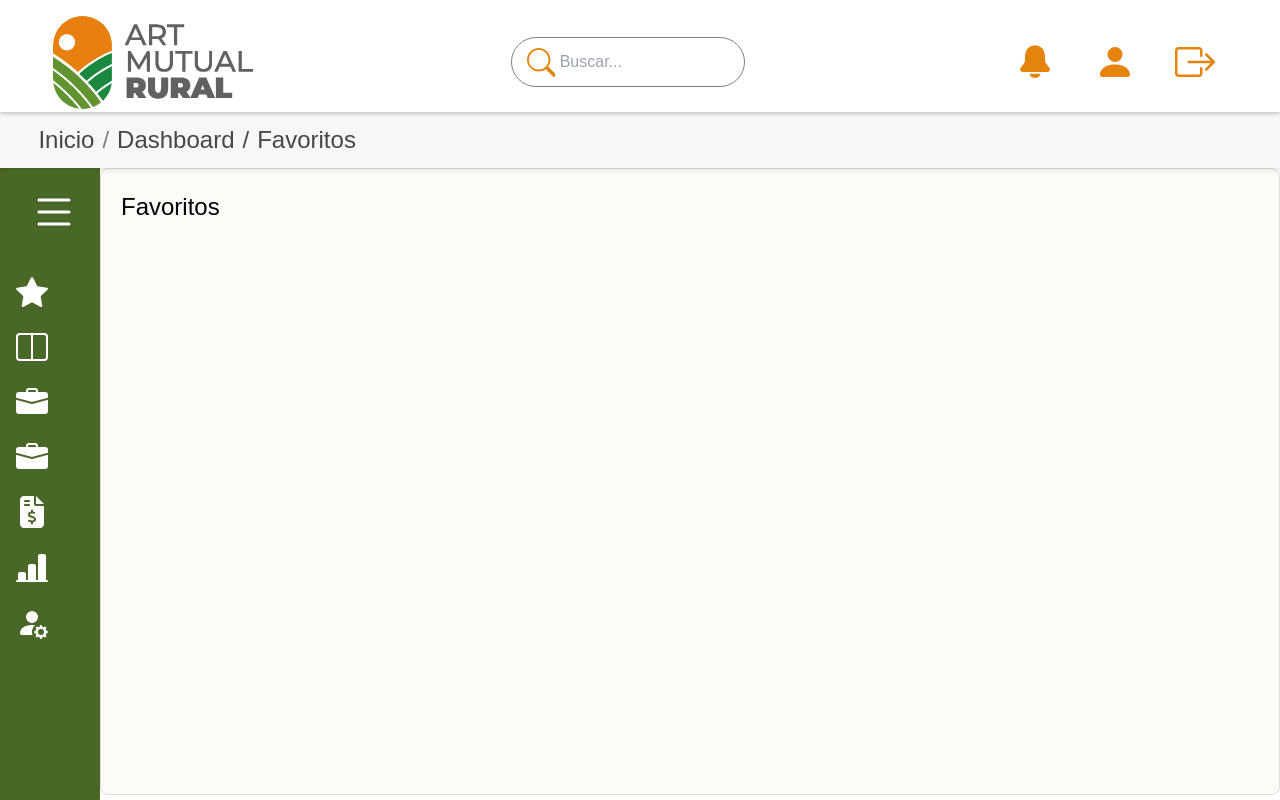
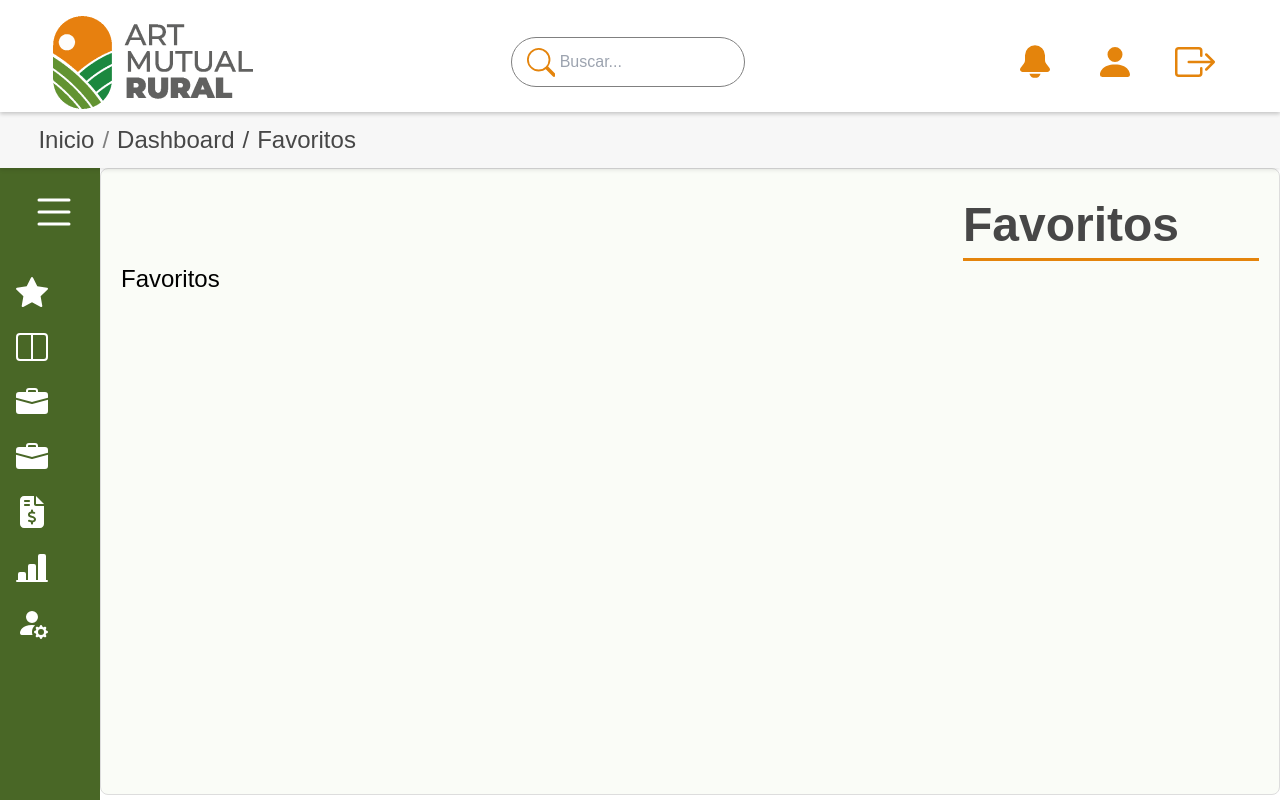
Before and after one commit to Intersistemas/ART_GestionIntegral, a Next.js app: page /dashboard/favoritos in a window 1280 px wide. Built offline with nearby package versions, Linux system fonts and the light colour scheme; no server answers; sample sign-in values are in the browser's storage.

Commit message:
ajustes css cabecera de cada page (#6)
Co-authored-by: Alexis <prietoalexis99@gmail.com>

```diff
--- a/src/app/dashboard/ClientLayoutWrapper.module.css
+++ b/src/app/dashboard/ClientLayoutWrapper.module.css
@@ -10,7 +10,7 @@
   background-color: var(--grisClaro);
   z-index: 11;
   box-shadow: 0 2px 4px rgba(0, 0, 0, 0.1);
-  margin-top: var(--navbar-height); /* Usa la variable */
+  margin-top: var(--navbar-height);
 }
 
 .contentWrapper {
@@ -23,11 +23,62 @@
   background-color: #fafcf7;
   border: 1px solid #ddd;
   border-radius: 8px;
-  /* margin: 1% 1%; */
+  display: flex;
+  flex-direction: column;
   flex-grow: 1;
   height: calc(100vh - var(--navbar-height) - var(--breadcrumbs-height) - (var(--main-content-margin)));
   overflow-y: auto;
   width: 90vw;
+}
+
+/* Estilos para el título de la página */
+.pageTitleContainer{
+  display: flex;
+}
+
+.pageTitle {
+  padding-right: 5rem;
+  font-size: 3rem;
+  font-weight: 700;
+  color: var(--grisOscuro);
+  text-transform: capitalize;
+  position: relative;
+  overflow: hidden;
+  /* Posición inicial para la animación de entrada */
+  transform: translateY(-100%);
+  opacity: 0;
+  /* Animación de entrada */
+  animation: slideIn 0.8s ease-out forwards;
+  /* Mueve el h1 a la derecha */
+  margin-left: auto;
+}
+
+/* Pseudo-elemento para el subrayado */
+.pageTitle::after {
+  content: '';
+  position: absolute;
+  bottom: 0px; /* Se ajusta para que la línea aparezca visiblemente debajo */
+  right: 0;
+  width: 0;
+  height: 3px;
+  background-color: var(--naranja);
+  /* La animación se retrasa para aparecer después del título */
+  animation: drawLine 0.3s ease-out 0.7s forwards;
+}
+
+/* Definición de la animación para el título */
+@keyframes slideIn {
+  to {
+    transform: translateY(0);
+    opacity: 1;
+  }
+}
+
+/* Definición de la animación para el subrayado */
+@keyframes drawLine {
+  to {
+    width: 100%;
+  }
 }
 
 .loadingContainer {
--- a/src/app/dashboard/ClientLayoutWrapper.tsx
+++ b/src/app/dashboard/ClientLayoutWrapper.tsx
@@ -1,12 +1,13 @@
 // src/app/dashboard/ClientLayoutWrapper.tsx
 "use client";
 
-import { useState } from 'react';
+import { useState, useEffect } from 'react';
 import { Session } from 'next-auth';
 import Sidebar from '@/components/Sidebar';
 import Navbar from '@/components/Navbar';
 import Breadcrumbs from '@/components/Breadcrumbs';
 import styles from './ClientLayoutWrapper.module.css';
+import { usePathname } from 'next/navigation';
 
 interface ClientLayoutWrapperProps {
     children: React.ReactNode;
@@ -14,18 +15,34 @@ interface ClientLayoutWrapperProps {
     status: 'authenticated' | 'loading' | 'unauthenticated';
 }
 
+const formatTitleFromPath = (pathname: string): string => {
+    if (pathname === '/dashboard') {
+        return 'Dashboard';
+    }
+    const parts = pathname.split('/').filter(Boolean);
+    const lastPart = parts[parts.length - 1];
+    if (!lastPart) {
+        return '';
+    }
+    const camelCaseToWords = (str: string): string => {
+        return str.replace(/([a-z])([A-Z])/g, '$1 $2');
+    };
+    const formattedString = camelCaseToWords(lastPart);
+    return formattedString.charAt(0).toUpperCase() + formattedString.slice(1);
+};
+
 export default function ClientLayoutWrapper({ children, session, status }: ClientLayoutWrapperProps) {
     const [isSidebarOpen, setIsSidebarOpen] = useState(false);
+    const pathname = usePathname();
+    const pageTitle = formatTitleFromPath(pathname);
 
     if (status === "loading") {
         return (
-            <div style={{ textAlign: 'center', marginTop: '200px' }}>
-                <h1>Cargando...</h1>
-                <p>Verificando su sesión...</p>
+            <div className={styles.loadingContainer}>
+                <h1 className={styles.loadingText}>Cargando...</h1>
             </div>
         );
     }
-
     if (!session) {
         return null;
     }
@@ -40,6 +57,13 @@ export default function ClientLayoutWrapper({ children, session, status }: Clien
                 <div className={`${styles.contentWrapper} ${isSidebarOpen ? styles.contentOpen : styles.contentClosed}`}>
                     <Sidebar isOpen={isSidebarOpen} setIsOpen={setIsSidebarOpen} />
                     <div className={styles.mainContentArea}>
+                        {pageTitle && (
+                            <div className={styles.pageTitleContainer}>
+                                <h1 key={pathname} className={styles.pageTitle}>
+                                    {pageTitle}
+                                </h1>
+                            </div>
+                        )}
                         {children}
                     </div>
                 </div>
--- a/src/app/dashboard/dashboard/page.tsx
+++ b/src/app/dashboard/dashboard/page.tsx
@@ -13,7 +13,6 @@ const DashboardPage = () => {
   return (
     <div className={styles.dashboardContainer}>
       <div className={styles.header}>
-        <h1 className={styles.mainTitle}>DASHBOARD</h1>
         <p className={styles.welcomeText}>Bienvenido Juan. Aquí tienes un resumen de tu actividad reciente.</p>
       </div>
 
--- a/src/app/dashboard/favoritos/page.tsx
+++ b/src/app/dashboard/favoritos/page.tsx
@@ -1,6 +1,6 @@
 function FavoritosPage() {
   return (
-    <div>Favoritos</div>
+    <div className="mainContentTitle">Favoritos</div>
   )
 }
 
--- a/src/app/dashboard/layout.tsx
+++ b/src/app/dashboard/layout.tsx
@@ -10,7 +10,6 @@ export default async function DashboardLayout({
  children: React.ReactNode;
 }) {
  const session = await getServerSession(authOptions);
- console.log("session",session)
  if (!session) {
   redirect('/login');
  }
--- a/src/app/dashboard/usuarios/page.tsx
+++ b/src/app/dashboard/usuarios/page.tsx
@@ -74,9 +74,6 @@ export default function UsuariosPage() {
 
   return (
     <Box className={styles.usuariosPageContainer}>
-      <Typography variant="h4" component="h1" className={styles.pageTitle}>
-        Gestión de Usuarios
-      </Typography>
       <Button
         variant="contained"
         color="primary"
--- a/src/components/Navbar.tsx
+++ b/src/components/Navbar.tsx
@@ -11,8 +11,6 @@ import Image from 'next/image';
 
 function Navbar() {
   const { data: session, status } = useSession();
-  console.log("session:", session);
-
   return (
     <nav className={styles.nav}>
       <div className={styles.container}>
--- a/src/components/Sidebar.tsx
+++ b/src/components/Sidebar.tsx
@@ -34,11 +34,11 @@ const menuItems: MenuItem[] = [
     children: [
       { name: "Póliza", icon: BsFileText, link: "/dashboard/empleador/poliza" },
       { name: "Cobertura", icon: BsCardChecklist, link: "/dashboard/empleador/cobertura" },
-      { name: "Cuenta Corriente", icon: BsGraphUpArrow, link: "/dashboard/empleador/cuentacorriente" },
+      { name: "Cuenta Corriente", icon: BsGraphUpArrow, link: "/dashboard/empleador/cuentaCorriente" },
       { name: "Formulario RGRL", icon: BsClipboard2Data, link: "/dashboard/empleador/formularioRGRL" },
       { name: "Formulario RAR", icon: BsClipboard2Data, link: "/dashboard/empleador/formularioRAR" },
       { name: "Siniestros", icon: BsCalendar2Plus, link: "/dashboard/empleador/siniestros" },
-      { name: "Avisos de Obra", icon: BsHouseGear, link: "/dashboard/empleador/avisosdeobra" },
+      { name: "Avisos de Obra", icon: BsHouseGear, link: "/dashboard/empleador/avisosDeObra" },
       { name: "SVCC", icon: BsFolder, link: "/dashboard/empleador/svcc" },
       { name: "Credenciales", icon: BsCreditCard, link: "/dashboard/empleador/credenciales" },
     ],
@@ -47,7 +47,7 @@ const menuItems: MenuItem[] = [
     name: "Comercializador",
     icon: BsBriefcaseFill,
     children: [
-      { name: "Cuenta Corriente", icon: BsGraphUpArrow, link: "/dashboard/comercializador/cuentacorriente" },
+      { name: "Cuenta Corriente", icon: BsGraphUpArrow, link: "/dashboard/comercializador/cuentaCorriente" },
       { name: "Polizas", icon: BsList, link: "/dashboard/comercializador/polizas" },
     ],
   },
```
